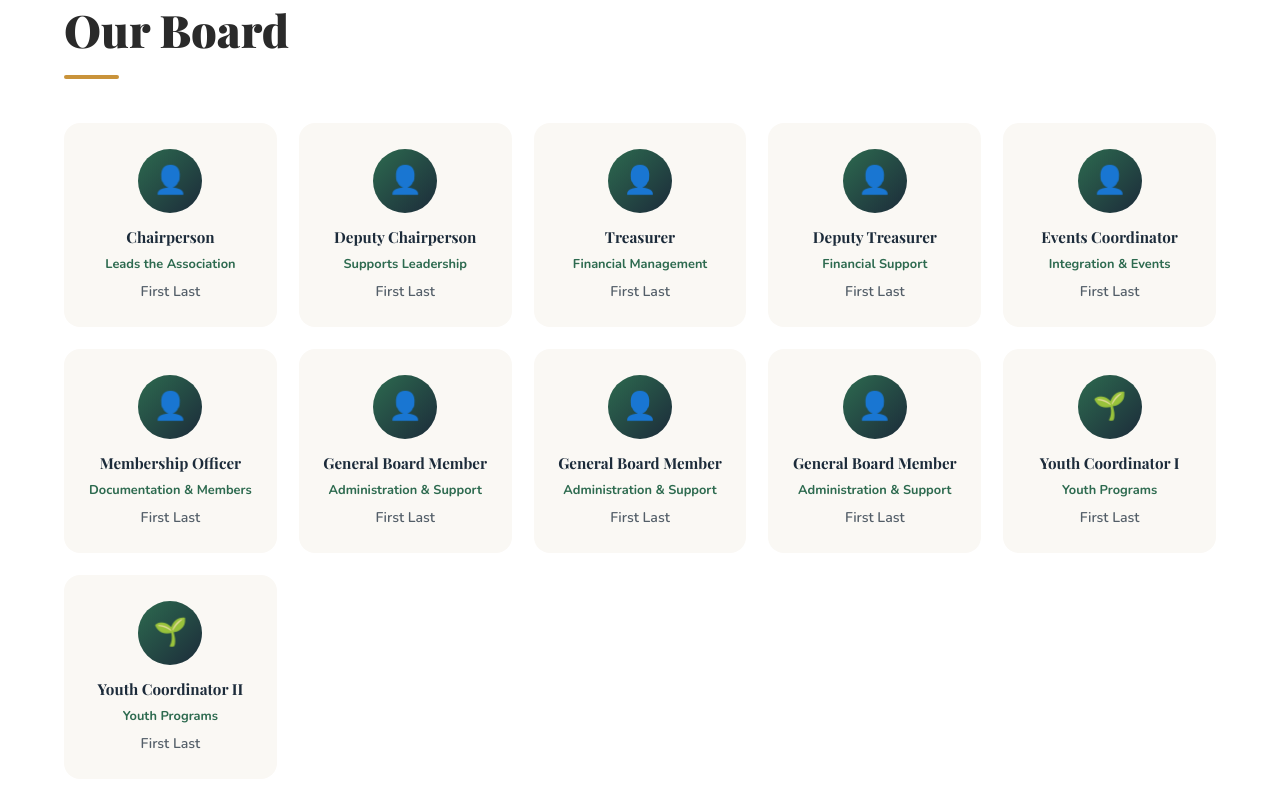
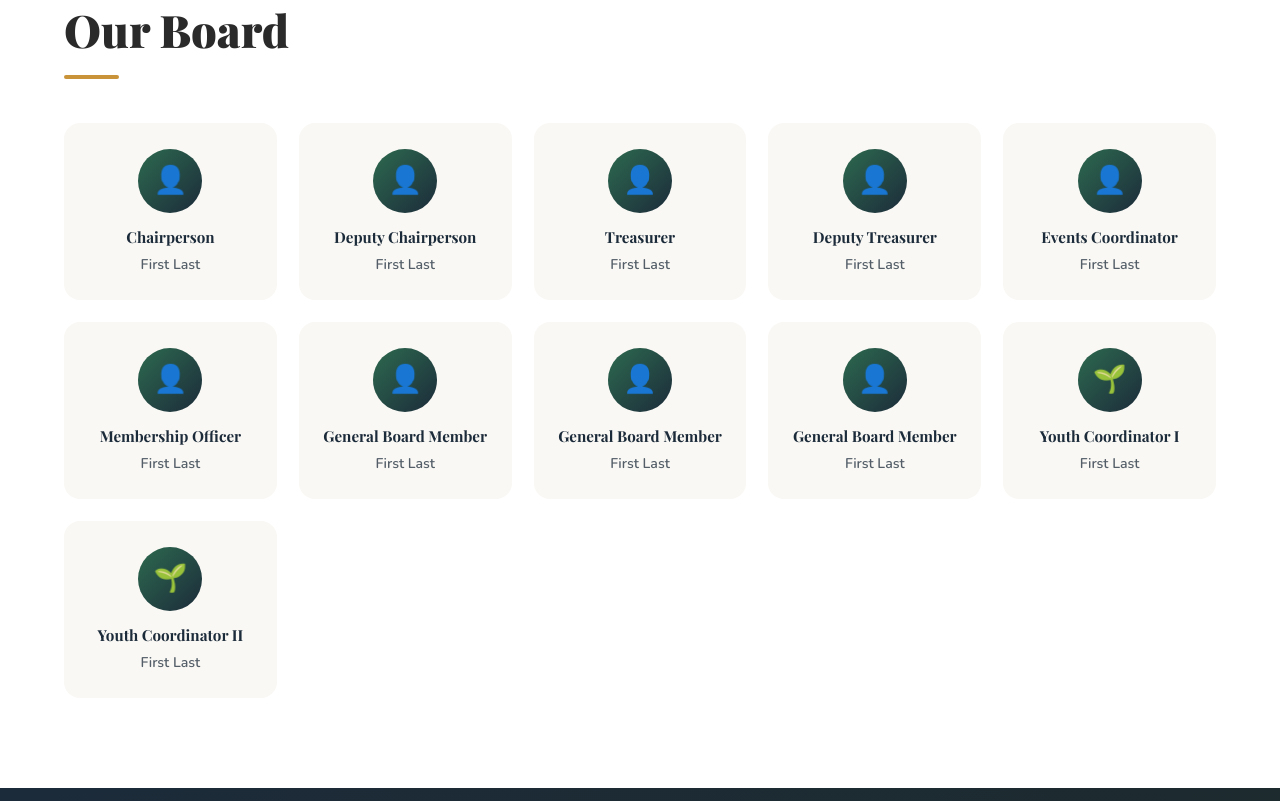
Before and after one commit to aixpatsev/aixpats.github.io, a plain HTML site: page index.html in a window 1280 px wide. Shown: the part 3679-4480 px from the top of the page. Drawn offline with nearby package versions, Linux system fonts and the light colour scheme.

Commit message:
Update index.html

```diff
--- a/index.html
+++ b/index.html
@@ -220,17 +220,17 @@
   <h2 class="section-title" id="board-title">Our Board</h2>
   <div class="divider"></div>
   <div class="board-grid">
-    <div class="board-card"><div class="board-avatar">👤</div><h4 id="b1-h">Chairperson</h4><span class="role" id="b1-s">Leads the Association</span><p class="board-name" id="b1-n">First Last</p></div>
-    <div class="board-card"><div class="board-avatar">👤</div><h4 id="b2-h">Deputy Chairperson</h4><span class="role" id="b2-s">Supports Leadership</span><p class="board-name" id="b2-n">First Last</p></div>
-    <div class="board-card"><div class="board-avatar">👤</div><h4 id="b3-h">Treasurer</h4><span class="role" id="b3-s">Financial Management</span><p class="board-name" id="b3-n">First Last</p></div>
-    <div class="board-card"><div class="board-avatar">👤</div><h4 id="b4-h">Deputy Treasurer</h4><span class="role" id="b4-s">Financial Support</span><p class="board-name" id="b4-n">First Last</p></div>
-    <div class="board-card"><div class="board-avatar">👤</div><h4 id="b5-h">Events Coordinator</h4><span class="role" id="b5-s">Integration &amp; Events</span><p class="board-name" id="b5-n">First Last</p></div>
-    <div class="board-card"><div class="board-avatar">👤</div><h4 id="b6-h">Membership Officer</h4><span class="role" id="b6-s">Documentation &amp; Members</span><p class="board-name" id="b6-n">First Last</p></div>
-    <div class="board-card"><div class="board-avatar">👤</div><h4 id="b7-h">General Board Member</h4><span class="role" id="b7-s">Administration &amp; Support</span><p class="board-name" id="b7-n">First Last</p></div>
-    <div class="board-card"><div class="board-avatar">👤</div><h4 id="b8-h">General Board Member</h4><span class="role" id="b8-s">Administration &amp; Support</span><p class="board-name" id="b8-n">First Last</p></div>
-    <div class="board-card"><div class="board-avatar">👤</div><h4 id="b9-h">General Board Member</h4><span class="role" id="b9-s">Administration &amp; Support</span><p class="board-name" id="b9-n">First Last</p></div>
-    <div class="board-card"><div class="board-avatar">🌱</div><h4 id="b10-h">Youth Coordinator I</h4><span class="role" id="b10-s">Youth Programs</span><p class="board-name" id="b10-n">First Last</p></div>
-    <div class="board-card"><div class="board-avatar">🌱</div><h4 id="b11-h">Youth Coordinator II</h4><span class="role" id="b11-s">Youth Programs</span><p class="board-name" id="b11-n">First Last</p></div>
+    <div class="board-card"><div class="board-avatar">👤</div><h4 id="b1-h">Chairperson</h4><p class="board-name" id="b1-n">First Last</p></div>
+    <div class="board-card"><div class="board-avatar">👤</div><h4 id="b2-h">Deputy Chairperson</h4><p class="board-name" id="b2-n">First Last</p></div>
+    <div class="board-card"><div class="board-avatar">👤</div><h4 id="b3-h">Treasurer</h4><p class="board-name" id="b3-n">First Last</p></div>
+    <div class="board-card"><div class="board-avatar">👤</div><h4 id="b4-h">Deputy Treasurer</h4><p class="board-name" id="b4-n">First Last</p></div>
+    <div class="board-card"><div class="board-avatar">👤</div><h4 id="b5-h">Events Coordinator</h4><p class="board-name" id="b5-n">First Last</p></div>
+    <div class="board-card"><div class="board-avatar">👤</div><h4 id="b6-h">Membership Officer</h4><p class="board-name" id="b6-n">First Last</p></div>
+    <div class="board-card"><div class="board-avatar">👤</div><h4 id="b7-h">General Board Member</h4><p class="board-name" id="b7-n">First Last</p></div>
+    <div class="board-card"><div class="board-avatar">👤</div><h4 id="b8-h">General Board Member</h4><p class="board-name" id="b8-n">First Last</p></div>
+    <div class="board-card"><div class="board-avatar">👤</div><h4 id="b9-h">General Board Member</h4><p class="board-name" id="b9-n">First Last</p></div>
+    <div class="board-card"><div class="board-avatar">🌱</div><h4 id="b10-h">Youth Coordinator I</h4><p class="board-name" id="b10-n">First Last</p></div>
+    <div class="board-card"><div class="board-avatar">🌱</div><h4 id="b11-h">Youth Coordinator II</h4><p class="board-name" id="b11-n">First Last</p></div>
   </div>
 </section>
 
@@ -296,17 +296,17 @@ const T = {
     "passive-title":"ℹ️ Passive Membership – for members who relocate",
     "passive-body":"Were you an active member but have moved away from Aachen to another city within the European Union? You can convert your membership to <strong style=\"color:rgba(255,255,255,0.9)\">Passive Membership</strong> at a reduced annual fee. Passive members retain their funeral support benefit (up to €3,000, no legal entitlement, not an insurance product) and stay connected to the community, but do not hold voting rights. Contact us at <a href=\"__EMLINK__\" style=\"color:var(--gold)\">__EM__</a>.",
     "board-label":"Leadership","board-title":"Our Board",
-    "b1-h":"Chairperson","b1-s":"Leads the Association",
-    "b2-h":"Deputy Chairperson","b2-s":"Supports Leadership",
-    "b3-h":"Treasurer","b3-s":"Financial Management",
-    "b4-h":"Deputy Treasurer","b4-s":"Financial Support",
-    "b5-h":"Events Coordinator","b5-s":"Integration & Events",
-    "b6-h":"Membership Officer","b6-s":"Documentation & Members",
-    "b7-h":"General Board Member","b7-s":"Administration & Support",
-    "b8-h":"General Board Member","b8-s":"Administration & Support",
-    "b9-h":"General Board Member","b9-s":"Administration & Support",
-    "b10-h":"Youth Coordinator I","b10-s":"Youth Programs",
-    "b11-h":"Youth Coordinator II","b11-s":"Youth Programs",
+    "b1-h":"Chairperson",
+    "b2-h":"Deputy Chairperson",
+    "b3-h":"Treasurer",
+    "b4-h":"Deputy Treasurer",
+    "b5-h":"Events Coordinator",
+    "b6-h":"Membership Officer",
+    "b7-h":"General Board Member",
+    "b8-h":"General Board Member",
+    "b9-h":"General Board Member",
+    "b10-h":"Youth Coordinator I",
+    "b11-h":"Youth Coordinator II",
     "contact-label":"Reach Out","contact-title":"Get In Touch",
     "contact-intro":"Interested in joining, partnering, or attending one of our events? We would love to hear from you.",
     "footer-text":"© 2025 Aixpats e.V. – South Asian Community in Aachen | Registered Non-Profit | <a href=\"impressum.html\">Impressum</a> | <a href=\"datenschutz.html\">Datenschutz</a>"
@@ -340,17 +340,17 @@ const T = {
     "passive-title":"ℹ️ Passive Mitgliedschaft – für Mitglieder, die wegziehen",
     "passive-body":"Warst du aktives Mitglied, bist aber aus Aachen in eine andere Stadt innerhalb der EU gezogen? Du kannst deine Mitgliedschaft in eine <strong style=\"color:rgba(255,255,255,0.9)\">Passive Mitgliedschaft</strong> zu einem reduzierten Jahresbeitrag umwandeln. Passive Mitglieder behalten ihren Anspruch auf Bestattungsunterstützung (bis zu 3.000 €, kein Rechtsanspruch, kein Versicherungsprodukt) und bleiben der Gemeinschaft verbunden, haben jedoch kein Stimmrecht. Kontaktiere uns: <a href=\"__EMLINK__\" style=\"color:var(--gold)\">__EM__</a>.",
     "board-label":"Führung","board-title":"Unser Vorstand",
-    "b1-h":"Vorsitzende/r","b1-s":"Leitet den Verein",
-    "b2-h":"Stellv. Vorsitzende/r","b2-s":"Unterstützt die Leitung",
-    "b3-h":"Kassenwart/in","b3-s":"Finanzverwaltung",
-    "b4-h":"Stellv. Kassenwart/in","b4-s":"Finanzielle Unterstützung",
-    "b5-h":"Veranstaltungskoordinator/in","b5-s":"Integration & Veranstaltungen",
-    "b6-h":"Mitgliederbeauftragte/r","b6-s":"Dokumentation & Mitglieder",
-    "b7-h":"Allgemeines Vorstandsmitglied","b7-s":"Verwaltung & Unterstützung",
-    "b8-h":"Allgemeines Vorstandsmitglied","b8-s":"Verwaltung & Unterstützung",
-    "b9-h":"Allgemeines Vorstandsmitglied","b9-s":"Verwaltung & Unterstützung",
-    "b10-h":"Jugendkoordinator/in I","b10-s":"Jugendprogramme",
-    "b11-h":"Jugendkoordinator/in II","b11-s":"Jugendprogramme",
+    "b1-h":"Vorsitzende/r",
+    "b2-h":"Stellv. Vorsitzende/r",
+    "b3-h":"Kassenwart/in",
+    "b4-h":"Stellv. Kassenwart/in",
+    "b5-h":"Veranstaltungskoordinator/in",
+    "b6-h":"Mitgliederbeauftragte/r",
+    "b7-h":"Allgemeines Vorstandsmitglied",
+    "b8-h":"Allgemeines Vorstandsmitglied",
+    "b9-h":"Allgemeines Vorstandsmitglied",
+    "b10-h":"Jugendkoordinator/in I",
+    "b11-h":"Jugendkoordinator/in II",
     "contact-label":"Kontakt","contact-title":"Schreib uns",
     "contact-intro":"Interesse an Mitgliedschaft, Partnerschaft oder unseren Veranstaltungen? Wir freuen uns von dir zu hören.",
     "footer-text":"© 2025 Aixpats e.V. – Südasiatische Gemeinschaft in Aachen | Gemeinnütziger Verein | <a href=\"impressum.html\">Impressum</a> | <a href=\"datenschutz.html\">Datenschutz</a>"
```
